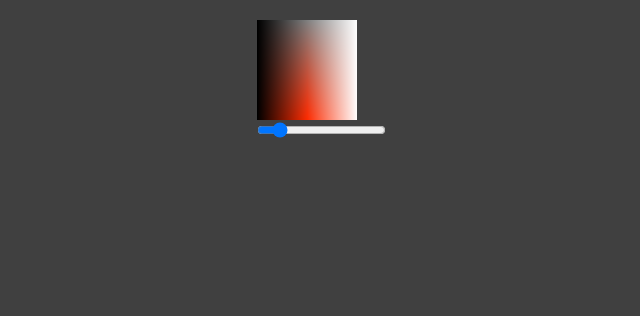
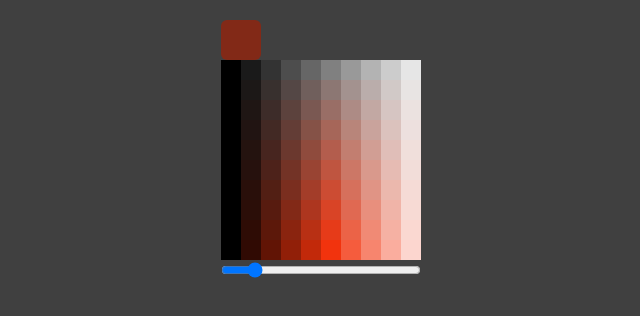
Before and after one commit to HrishikShaji/hrishixui, a Next.js app: page / in a window 1280 px wide. Shown: the top 316 px of the page, without its empty margins (319-959 px from the left). Built offline with nearby package versions, Linux system fonts and the light colour scheme.

Commit message:
InputColor added click

```diff
--- a/app/components/InputColor.tsx
+++ b/app/components/InputColor.tsx
@@ -8,7 +8,15 @@ export type Color = {
   light: number;
 };
 
-const GenerateGrids = ({ cols, hue }: { cols: number; hue: string }) => {
+const GenerateGrids = ({
+  cols,
+  hue,
+  onClick,
+}: {
+  cols: number;
+  hue: string;
+  onClick: (color: Color) => void;
+}) => {
   const grids: Color[][] = useMemo(() => {
     let newGrids: Color[][] = [];
     for (let r = 0; r < cols; r++) {
@@ -31,13 +39,20 @@ const GenerateGrids = ({ cols, hue }: { cols: number; hue: string }) => {
             console.log(item);
             return (
               <div
+                onClick={() =>
+                  onClick({
+                    hue: parseInt(hue),
+                    saturation: item.saturation,
+                    light: item.light,
+                  })
+                }
                 style={{
                   backgroundColor: `hsl(${parseInt(hue)},${item.saturation}%,${
                     item.light
                   }%) `,
                 }}
                 key={k}
-                className="w-[1px] h-[1px] bg-white text-center"
+                className="w-5 h-5 cursor-pointer"
               ></div>
             );
           })}
@@ -47,12 +62,29 @@ const GenerateGrids = ({ cols, hue }: { cols: number; hue: string }) => {
   );
 };
 
+const initialColor: Color = {
+  hue: 10,
+  saturation: 70,
+  light: 30,
+};
+
 export const InputColor = () => {
   const [hue, setHue] = useState("10");
+  const [currentColor, setCurrentColor] = useState<Color>(initialColor);
 
   return (
     <div>
-      <GenerateGrids cols={100} hue={hue} />
+      <div
+        className="h-10 w-10 rounded-md"
+        style={{
+          backgroundColor: `hsl(${currentColor.hue},${currentColor.saturation}%,${currentColor.light}%) `,
+        }}
+      ></div>
+      <GenerateGrids
+        cols={10}
+        hue={hue}
+        onClick={(color: Color) => setCurrentColor(color)}
+      />
       <div className="">
         <input
           className="w-full"
```
